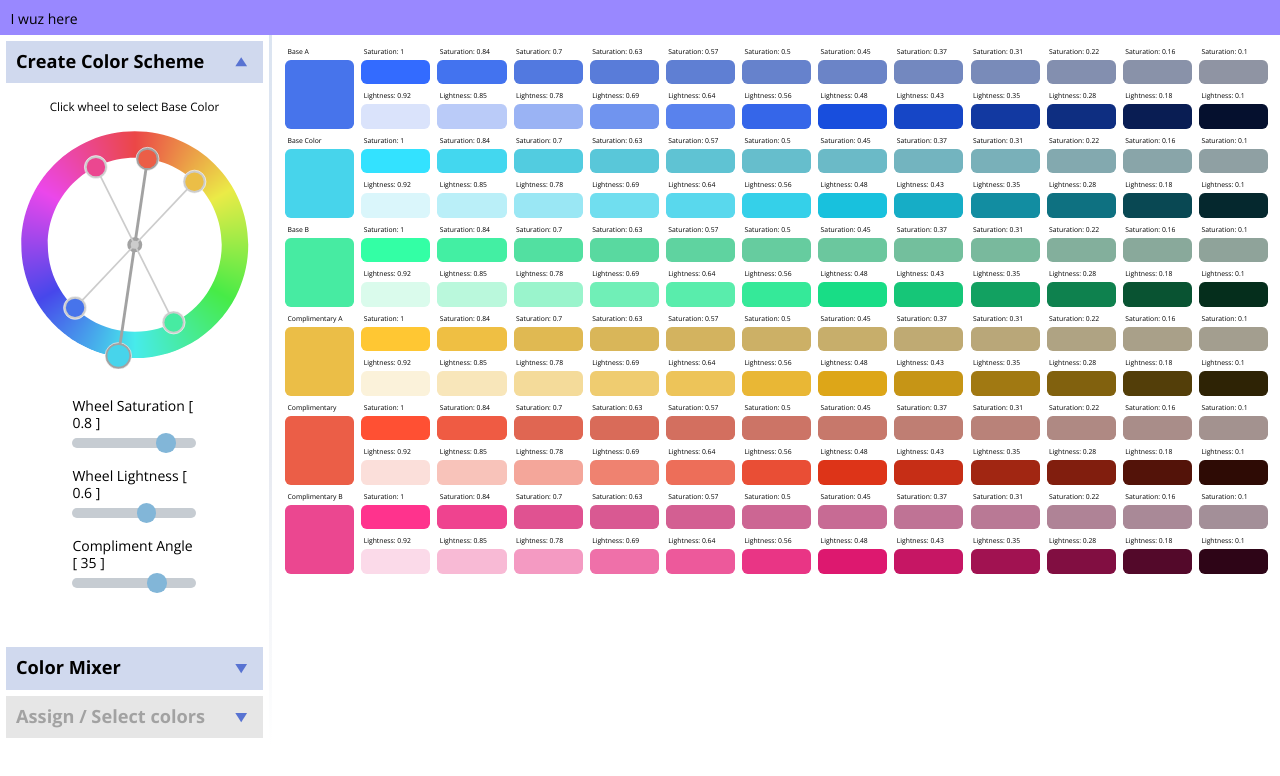
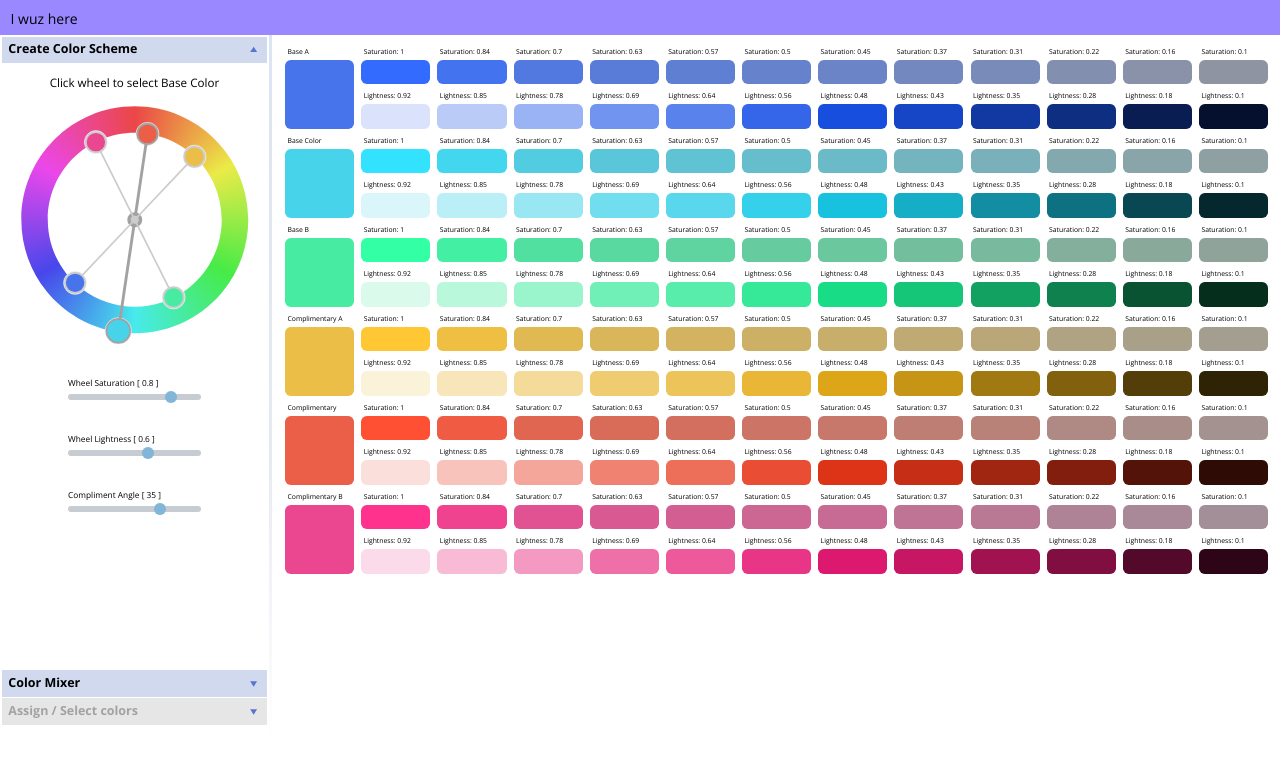
Before and after one commit to geewhizbang/iconBuilder, a Vue app: page /colorPicker in a window 1280 px wide. Shown: the top 776 px of the page. Built offline with nearby package versions, Linux system fonts and the light colour scheme; the HTML template or start-up script is replaced by a standard one.

Commit message:
fixed useVw styles

```diff
--- a/src/components/PaletteBuilder.vue
+++ b/src/components/PaletteBuilder.vue
@@ -46,7 +46,7 @@
         </div>
       </div>
     </div>
-    <div class="sidePanel">
+    <div class="sidePanel useVw">
       <AccordionControl
         :state="{
           colorWheel: { open: true, disabled: false },
@@ -207,6 +207,7 @@
                 v-on:change="change"
                 name="wheelS"
                 :showValue="true"
+                :useVw="true"
               />
               <ValueScroller
                 :model-value="wheel.l"
@@ -216,6 +217,7 @@
                 v-on:change="change"
                 name="wheelL"
                 :showValue="true"
+                :useVw="true"
               />
               <ValueScroller
                 :model-value="wheel.compAngle"
@@ -225,6 +227,7 @@
                 v-on:change="change"
                 name="wheelCompAngle"
                 :showValue="true"
+                :useVw="true"
               />
             </div>
           </template>
--- a/src/styles/_global.scss
+++ b/src/styles/_global.scss
@@ -383,6 +383,7 @@ div {
         border-top: 6px solid $colorDark;
       }
     }
+
     .scrollArea {
       position: absolute;
       top: 0;
@@ -414,6 +415,11 @@ div {
 
   &.useVw {
     height: 5 * $vwFontBase;
+
+    label {
+      font-size: $vwFontBase;
+      line-height: 1.2 * $vwFontBase;
+    }
 
     .scrollBarContainer {
       margin-top: 0.5 * $vwFontBase;
@@ -515,3 +521,32 @@ div {
     transition: all .5s;
   }
 }
+
+#app .useVw .accordionControl {
+  padding: $vwPadSmall;
+
+  .accordionHeader {
+    padding: $vwPadMedium;
+
+    h2 {
+      font-size: 1.3 * $vwFontBase;
+      line-height: 1.45 * $vwFontBase;
+    }
+
+    .icon {
+      height: 1.6 * $vwFontBase;
+      width: 1.6 * $vwFontBase;
+    }
+
+    & + .accordionPane {
+      margin-top: $vwPadSmall;
+    }
+
+
+    h2 {
+      font-size: 1.5 * $vwFontBase;
+    }
+  }
+
+
+}
--- a/src/styles/_variables.scss
+++ b/src/styles/_variables.scss
@@ -40,10 +40,9 @@ $sizeIcon: 2 * $sizeFontBase;
 $sizeIconRadius: 0.2 * $sizeFontBase;
 
 $vwFontBase: 0.65vw;
-$vwValueScrollerWidth: 2 * $vwFontBase;
-$vwValueScrollerWidth:  2 * $vwFontBase;
-
+$vwPadSmall: 0.2 * $vwFontBase;
+$vwPadMedium: 0.8 * $vwFontBase;
+$vwValueScrollerWidth: 0.7 * $vwFontBase;
 $sizeValueScrollerWidth: $sizeFontBase * 0.7;
 
-
 $gradientVerticalFadeDown: linear-gradient(180deg, rgba(219,228,241,1) 0%, rgba(231,234,241,1) 60%, rgba(255,255,255,1) 100%)
```
